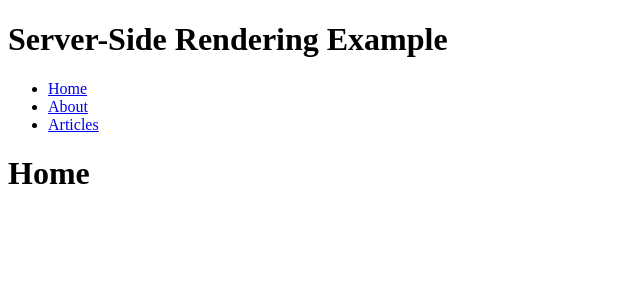
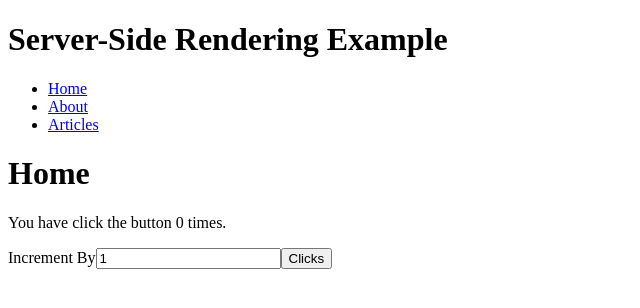
Before and after one commit to fazioandreaf/ssr_react, a React (Create React App) app: page / in a window 1280 px wide. Shown: the top 308 px of the page, without its empty margins (0-640 px from the left). Built offline with nearby package versions, Linux system fonts and the light colour scheme.

Commit message:
useState counter component

```diff
--- /dev/null
+++ b/src/CounterButton.js
@@ -0,0 +1,24 @@
+import React from "react";
+import { useState } from "react";
+
+export const CounterButton = () => {
+	const [numberOfClicks, setNumberOfClicks] = useState(0);
+	const [incrementBy, setIncrementBy] = useState(1);
+
+	return (
+		<>
+			<p>You have click the button {numberOfClicks} times.</p>
+			<label>
+				Increment By
+				<input
+					value={incrementBy}
+					onChange={(e) => setIncrementBy(Number(e.target.value))}
+					type='number'
+				/>
+			</label>
+			<button onClick={() => setNumberOfClicks(numberOfClicks + incrementBy)}>
+				Clicks
+			</button>
+		</>
+	);
+};
--- a/src/index.js
+++ b/src/index.js
@@ -6,9 +6,9 @@ import reportWebVitals from "./reportWebVitals";
 
 ReactDOM.hydrate(
 	<React.StrictMode>
-    <BrowserRouter>
-		<App />
-    </BrowserRouter>
+		<BrowserRouter>
+			<App />
+		</BrowserRouter>
 	</React.StrictMode>,
 	document.getElementById("root")
 );
--- a/src/pages/Home.js
+++ b/src/pages/Home.js
@@ -1,7 +1,11 @@
-import React from 'react';
+import React from "react";
+import { CounterButton } from "../CounterButton";
 
 export const Home = () => {
-    return (
-        <h1>Home</h1>
-    )
-}
+	return (
+		<>
+			<h1>Home</h1>
+			<CounterButton />
+		</>
+	);
+};
```
Also changed, not shown: 1 other file (tests, documents, lock files or other folders).
